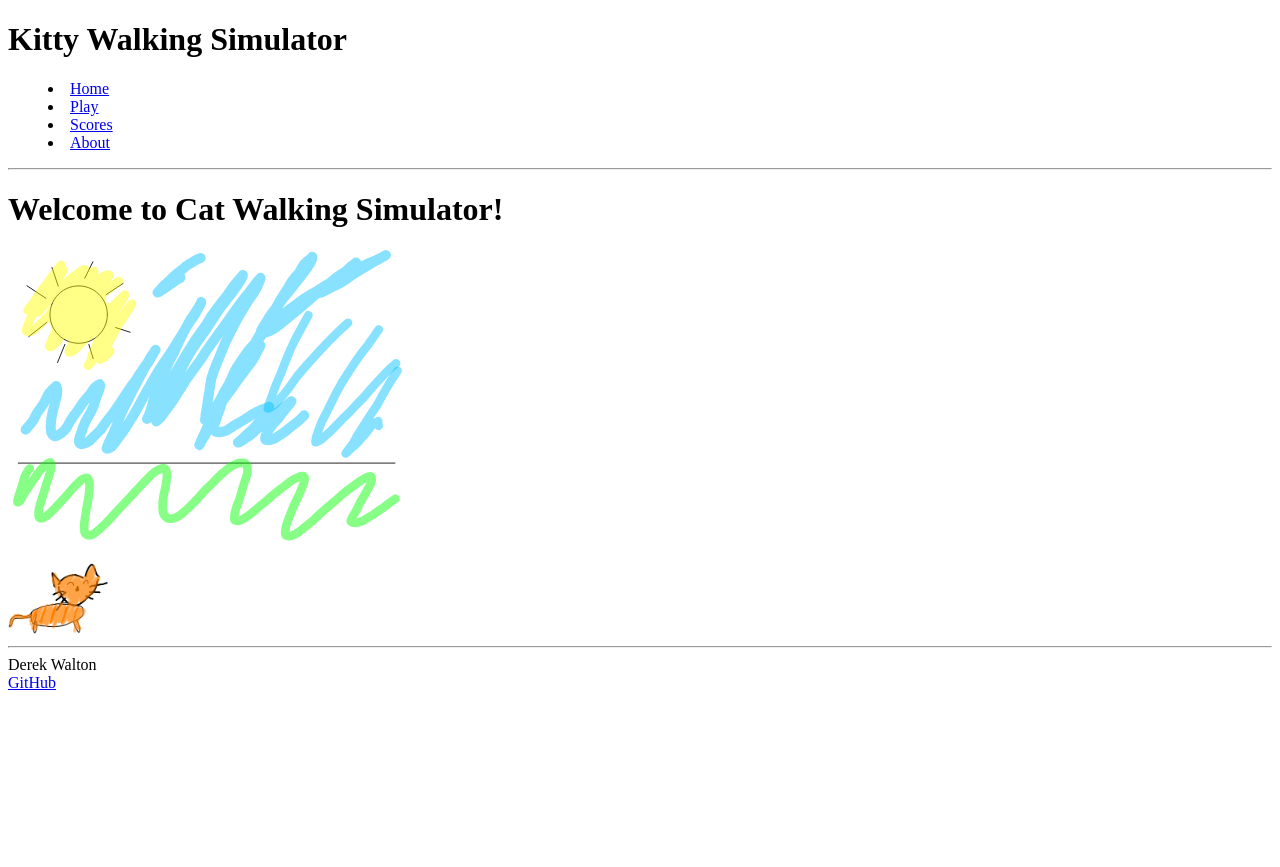
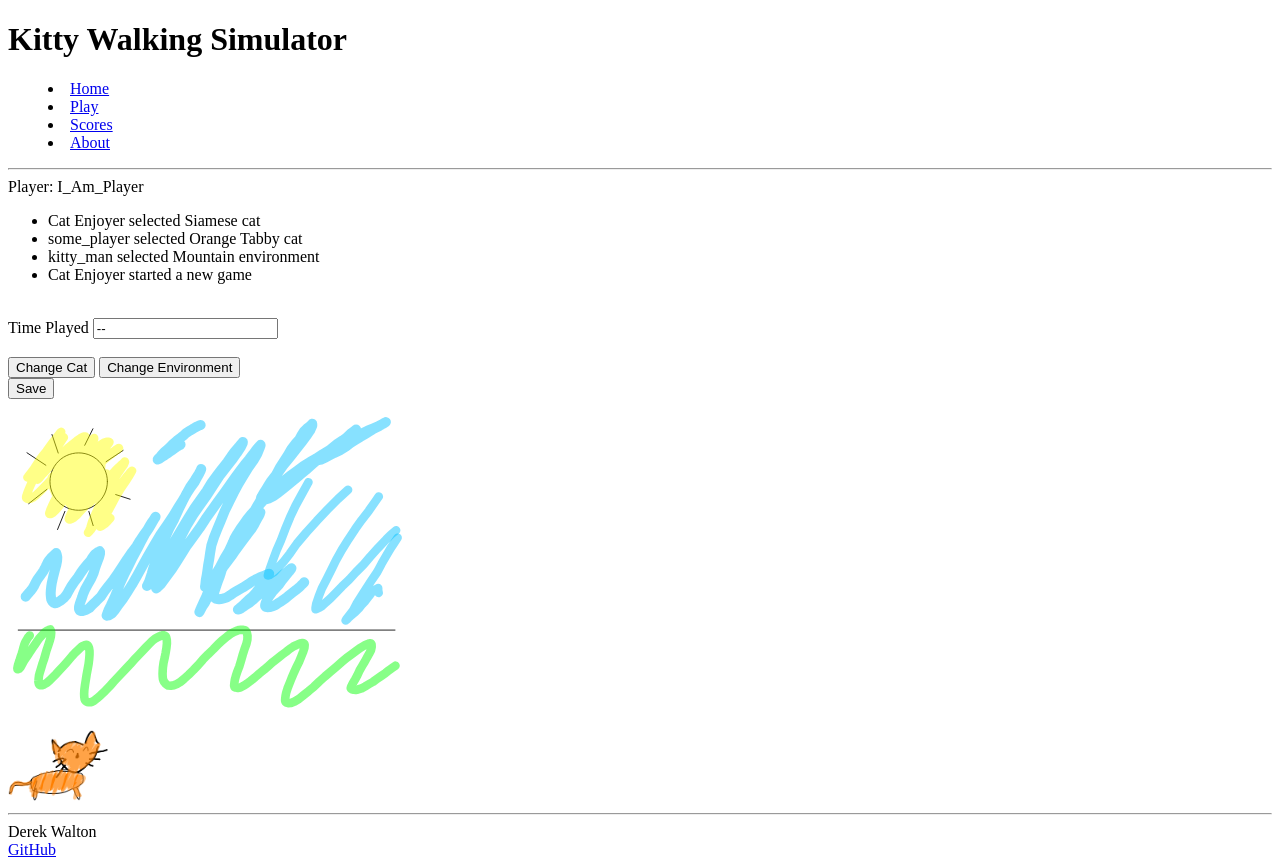
Before and after one commit to DerebeWalton/260-startup, a plain HTML site: page play.html in a window 1280 px wide. Before the commit the page ends 800 px from the top, so only its background shows below. Drawn offline with Linux system fonts and the light colour scheme.

Commit message:
Add time tracker and buttons to change and save. Change id of catapi image

```diff
--- a/play.html
+++ b/play.html
@@ -22,7 +22,36 @@
     </header>
 
     <main>
-      <h1>Welcome to Cat Walking Simulator!</h1>
+      <div class="players">
+        Player:
+        <span class="player-name">I_Am_Player</span>
+      </div>
+      <ul class="notification">
+        <li class="player-name">Cat Enjoyer selected Siamese cat</li>
+        <li class="player-name">some_player selected Orange Tabby cat</li>
+        <li class="player-name">kitty_man selected Mountain environment</li>
+        <li class="player-name">Cat Enjoyer started a new game</li>
+      </ul>
+
+      <br />
+
+      <div>
+        <label for="count">Time Played</label>
+        <input type="text" id="count" value="--" readonly />
+      </div>
+
+      <br />
+
+      <div>
+        <button>Change Cat</button>
+        <button>Change Environment</button>
+      </div>
+      <div>
+        <button>Save</button>
+      </div>
+
+      <br />
+
       <div id="picture" class = "picture-box"><img width="400px" src="Sunny_Grass.svg" alt="random" /></div>
       <div id="picture" class = "picture-box"><img width="100px" src="Orange_tabby_cropped.png" alt="random" /></div>
     </main>
```
Also changed, not shown: about.html (+1 -1 lines).
